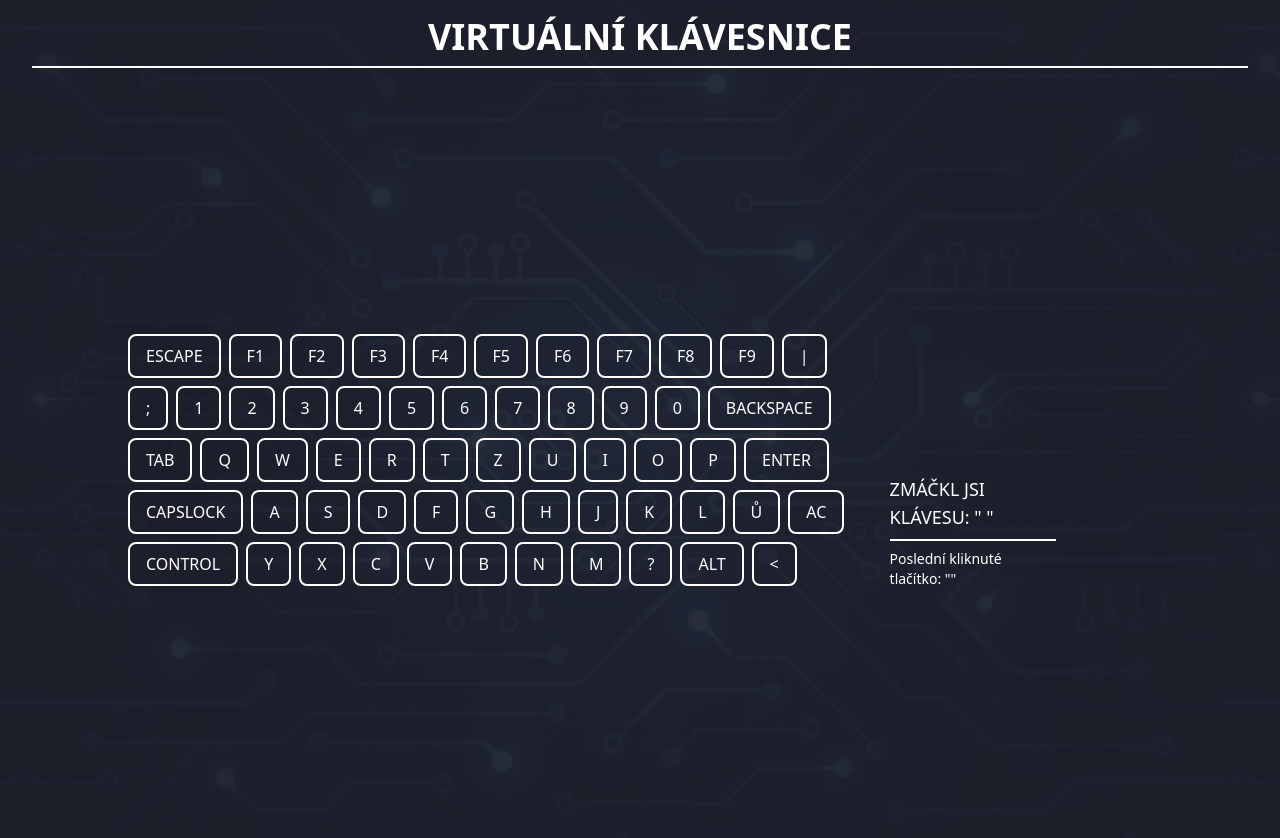
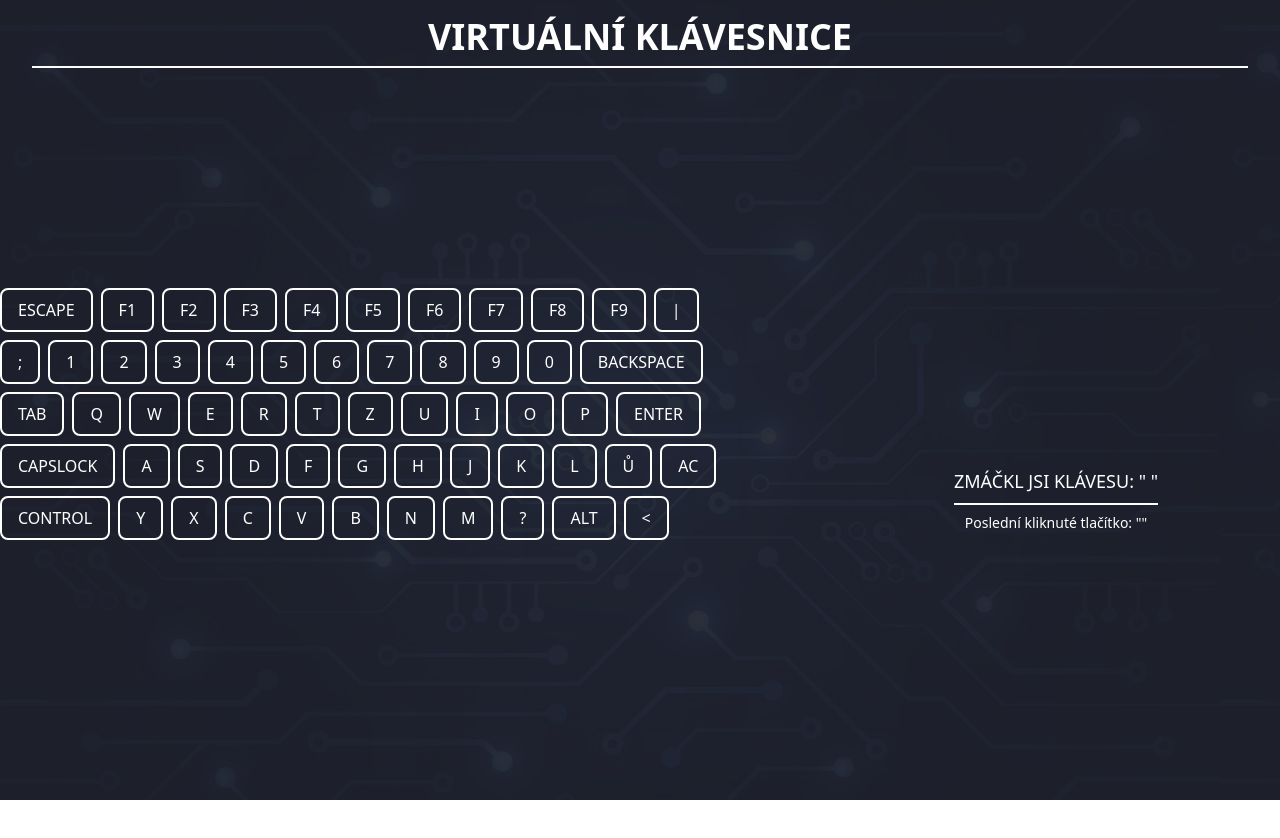
Before and after one commit to OndrejLosensky/virtual-keyboard, a React (Create React App) app: page / in a window 1280 px wide. Shown: the top 838 px of the page. Built offline with nearby package versions, Linux system fonts and the light colour scheme; the HTML template or start-up script is replaced by a standard one.

Commit message:
import velikostí obrazovek

```diff
--- a/tailwind.config.js
+++ b/tailwind.config.js
@@ -4,6 +4,11 @@ module.exports = {
     "./src/**/*.{js,jsx,ts,tsx}",
   ],
   theme: {
+    screens: {
+      'tablet': '640px',
+      'laptop': '1280px',
+      'bigScreen': '1920px',
+    },
     extend: {},
     colors: {
       backColor: "#1f212c",
```
